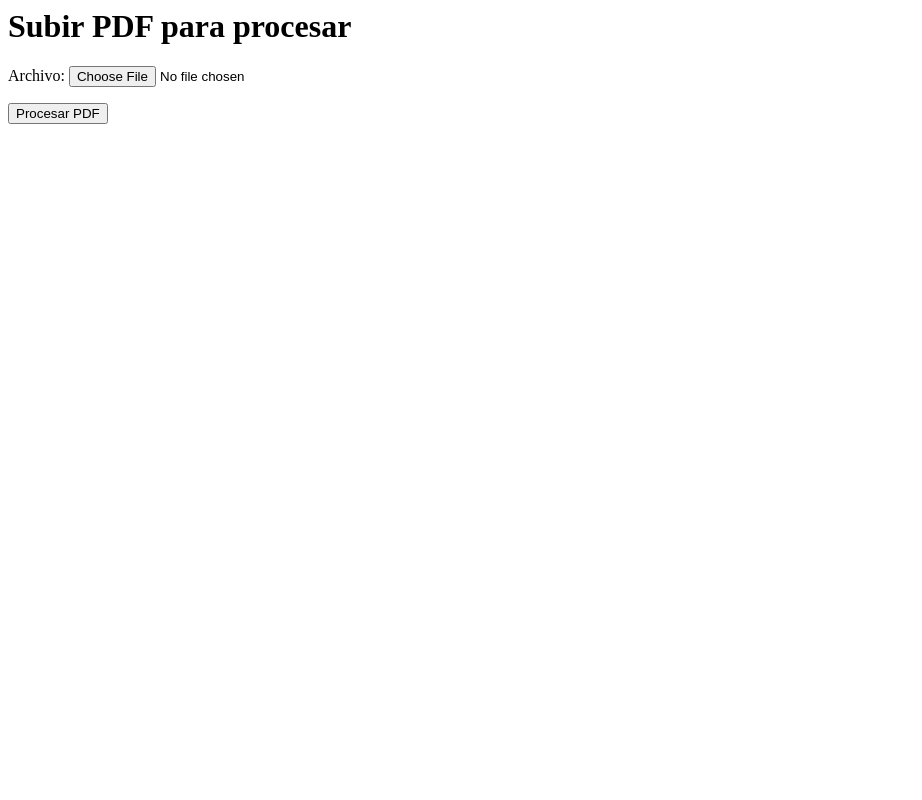
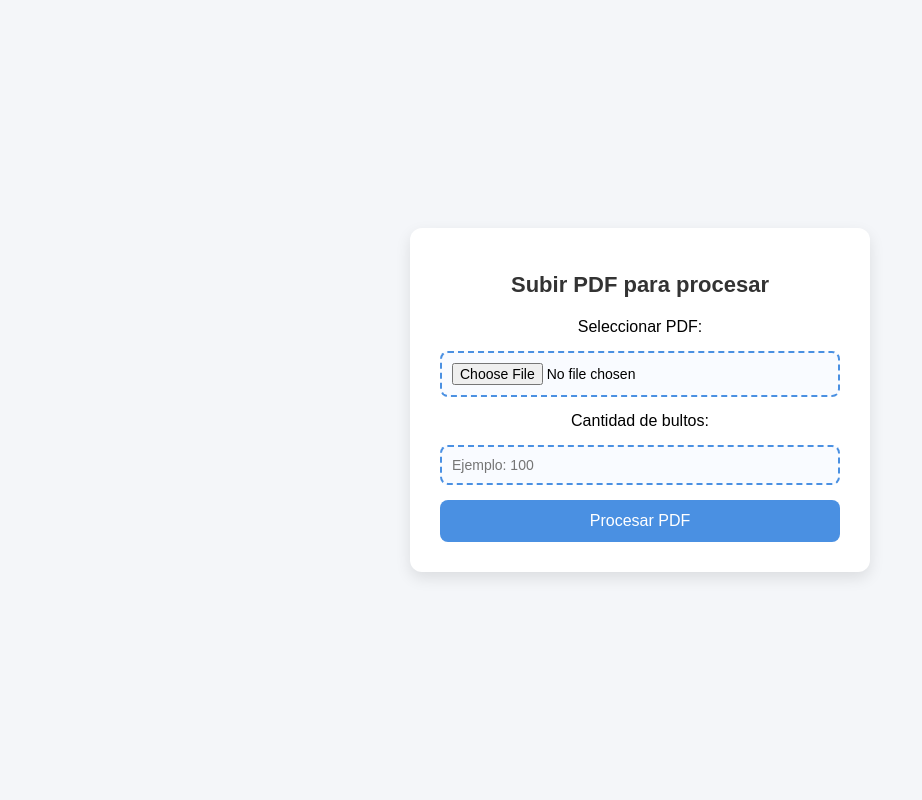
Before and after one commit to Moises-png993/invocie_description, a Django app: page /procesar-pdf/ in a window 1280 px wide. Shown: the whole page, without its empty margins (0-922 px from the left). Run offline with Django 5.2, Linux system fonts and the light colour scheme.

Commit message:
add Bultos to Factura

```diff
--- a/invoice_description/forms.py
+++ b/invoice_description/forms.py
@@ -1,5 +1,5 @@
-# invoice_description/forms.py
 from django import forms
 
 class PDFUploadForm(forms.Form):
-    archivo = forms.FileField()
+    archivo = forms.FileField(label="Seleccionar PDF")
+    bultos = forms.CharField(label="Cantidad de bultos", required=False)
--- a/invoice_description/templates/invoice_description/procesar_pdf.html
+++ b/invoice_description/templates/invoice_description/procesar_pdf.html
@@ -1,6 +1,79 @@
-<h1>Subir PDF para procesar</h1>
-<form method="post" enctype="multipart/form-data">
-  {% csrf_token %}
-  {{ form.as_p }}
-  <button type="submit">Procesar PDF</button>
-</form>
+<!DOCTYPE html>
+<html lang="es">
+<head>
+  <meta charset="UTF-8">
+  <title>Subir PDF</title>
+  <style>
+    body {
+      font-family: Arial, sans-serif;
+      background: #f4f6f9;
+      display: flex;
+      justify-content: center;
+      align-items: center;
+      height: 100vh;
+      margin: 0;
+    }
+
+    .container {
+      background: #fff;
+      padding: 30px;
+      border-radius: 12px;
+      box-shadow: 0 6px 15px rgba(0,0,0,0.1);
+      text-align: center;
+      width: 100%;
+      max-width: 400px;
+    }
+
+    h1 {
+      font-size: 22px;
+      margin-bottom: 20px;
+      color: #333;
+    }
+
+    form {
+      display: flex;
+      flex-direction: column;
+      gap: 15px;
+    }
+
+    input[type="file"], input[type="text"], input[type="number"] {
+      padding: 10px;
+      border: 2px dashed #4a90e2;
+      border-radius: 8px;
+      background: #f9fbff;
+      font-size: 14px;
+    }
+
+    button {
+      background: #4a90e2;
+      color: white;
+      border: none;
+      padding: 12px;
+      border-radius: 8px;
+      cursor: pointer;
+      font-size: 16px;
+      transition: background 0.3s;
+    }
+
+    button:hover {
+      background: #357ab8;
+    }
+  </style>
+</head>
+<body>
+  <div class="container">
+    <h1>Subir PDF para procesar</h1>
+    <form method="post" enctype="multipart/form-data">
+      {% csrf_token %}
+
+      <label for="id_archivo">Seleccionar PDF:</label>
+      <input type="file" name="archivo" id="id_archivo" required>
+
+      <label for="id_bultos">Cantidad de bultos:</label>
+      <input type="number" name="bultos" id="id_bultos" placeholder="Ejemplo: 100">
+
+      <button type="submit">Procesar PDF</button>
+    </form>
+  </div>
+</body>
+</html>
--- a/invoice_description/views.py
+++ b/invoice_description/views.py
@@ -1,15 +1,21 @@
-# invoice_description/views.py
 from django.shortcuts import render
 from django.http import HttpResponse
 from .forms import PDFUploadForm
-from .utils import reemplazar_codigos_pdf
+from .utils import reemplazar_codigos_pdf, reemplazar_texto_pdf
 
 def procesar_pdf(request):
     if request.method == "POST":
         form = PDFUploadForm(request.POST, request.FILES)
         if form.is_valid():
             archivo = form.cleaned_data["archivo"]
+            bultos = form.cleaned_data.get("bultos")
+
+            # 🔹 Paso 1: reemplazar artículos desde la DB
             pdf_editado = reemplazar_codigos_pdf(archivo)
+
+            # 🔹 Paso 2: si hay bultos, reemplazar "BULTOS"
+            if bultos:
+                pdf_editado = reemplazar_texto_pdf(pdf_editado, "BULTOS", bultos)
 
             response = HttpResponse(pdf_editado, content_type="application/pdf")
             response['Content-Disposition'] = 'attachment; filename="pdf_editado.pdf"'
```
Also changed, not shown: invoice_description/utils.py (+31 -0 lines), db.sqlite3.
